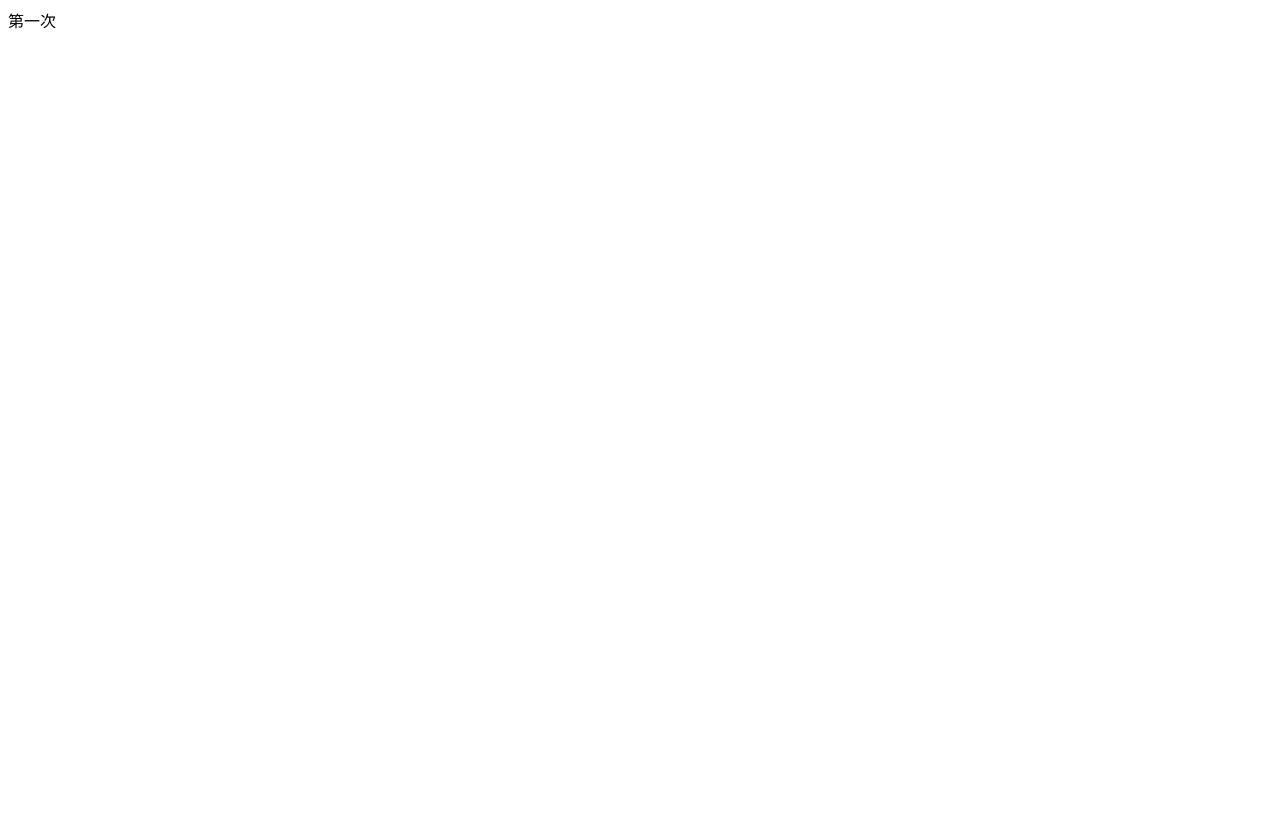
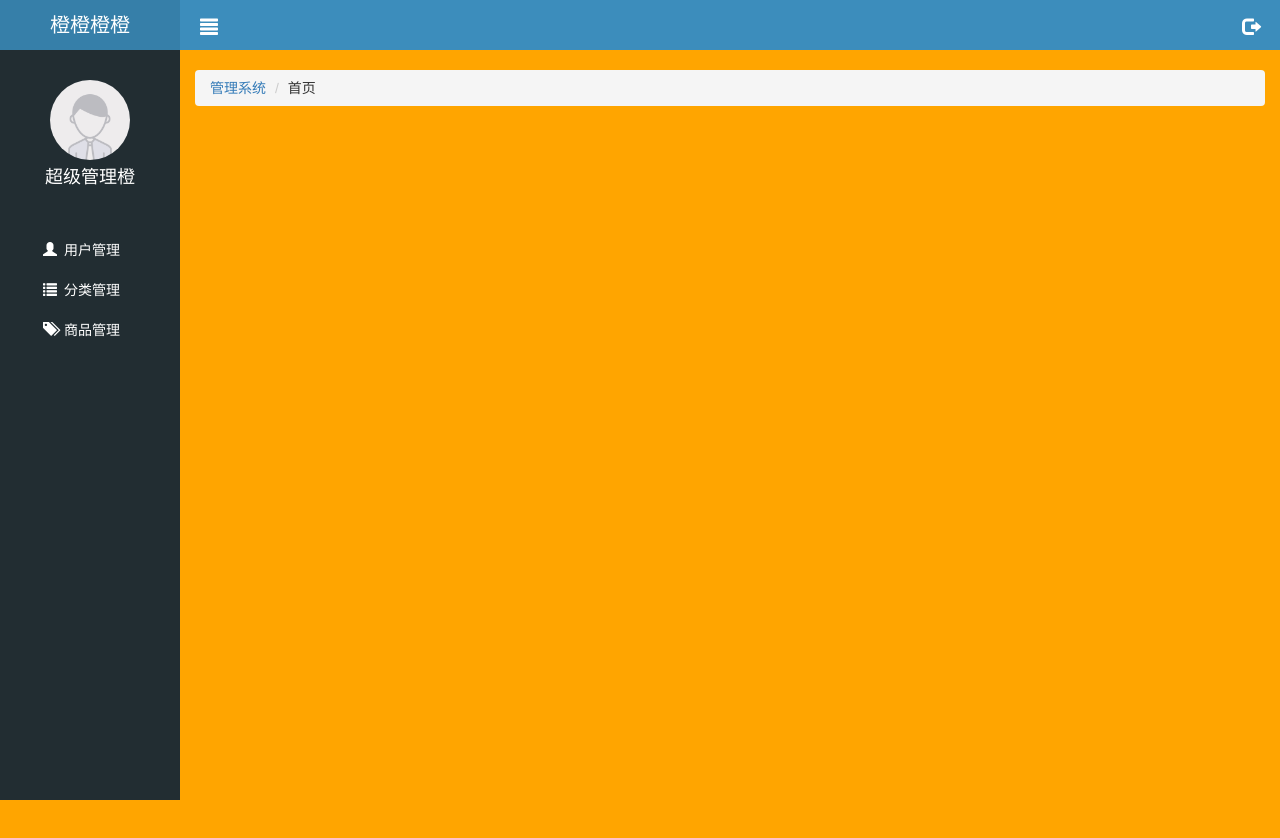
Before and after one commit to cc932636456/ccc_letao, a website: page public/back/index.html in a window 1280 px wide. Shown: the top 838 px of the page. Before the commit the page ends 800 px from the top, so only its background shows below. Drawn offline with Linux system fonts and the light colour scheme.

Commit message:
首页静态完成

```diff
--- a/public/back/css/common.css
+++ b/public/back/css/common.css
@@ -1,12 +1,142 @@
 .body_bg{
     background-color:  #222D32;
 }
+html,body{
+    height: 100%;
+}
+.nav > li > a{
+    margin: 0;
+    padding: 0;
+}
+.nav > li > a:hover, .nav > li > a:focus
+{
+    background-color: transparent;
+}
+a:link,
+a:visited,
+a:hover,
+a:active {
+  text-decoration: none;
+  background-color: none;
+}
+
  .panel-title{
     height: 40px;
     line-height:40px;
     text-align: center;
     font-size: 20px;
 }
+ul{
+    margin:0;
+    padding:0;
+    list-style:none;
+}
 .mt_150{
     margin-top: 150px;
 }
+.mt_20{
+    margin-top:20px;
+}
+.lt_aside{
+    width: 180px;
+    height: 100%;
+    background-color: #222D32;
+    position: fixed;
+    left:0px;
+    top:0px;
+    z-index: 77;
+}
+.brand{
+    height: 50px;
+    background-color: #367FA9;
+    line-height: 50px;
+
+    text-align: center;
+}
+.brand a{
+    color:#fff;
+    text-decoration: none;
+    font-size: 20px;
+
+}
+.user{
+    height: 180px;
+    text-align: center;
+    padding-top: 30px;
+}
+.user img{
+    width: 80px;
+    height: 80px;
+    border-radius: 50% 50%;
+}
+.user p{
+    margin-top:5px;
+    color:#fff;
+    font-size: 18px;
+}
+
+
+.nav li a{
+    height: 40px;
+    line-height: 40px;
+
+
+}
+.nav li a{
+    display: block;
+    padding-left:40px;
+    border-left:3px solid transparent;
+
+
+}
+.nav li a.current{
+    background-color: #1D1F21;
+    border-left:3px solid #069;
+}
+.nav li span{
+    color:#fff
+}
+.nav li i{
+    color:#fff;
+    margin-right:3px;
+}
+.nav .child a{
+    color:#fff;
+    padding-left:60px;
+    display:none;
+}
+
+.lt_main{
+
+    background-color: orange;
+    height:2000PX;
+    padding-left:180px;
+    padding-top:50px;
+
+}
+.lt_topbar{
+    position: fixed;
+    left: 0;
+    top: 0;
+    width: 100%;
+    height: 50px;
+    padding-left:180px;
+    background-color:#3C8DBC;
+
+}
+.icon-left,
+.icon-right{
+    color:#fff;
+    height: 50px;
+    line-height: 50px;
+    font-size:18px;
+}
+.icon-left{
+    padding-left:20px;
+}
+.icon-right{
+    padding-right:20px;
+}
+.lt_main .lt_topbar{
+    display: block;
+}
--- a/public/back/index.html
+++ b/public/back/index.html
@@ -1,12 +1,81 @@
 <!DOCTYPE html>
 <html lang="en">
+
 <head>
     <meta charset="UTF-8">
     <meta name="viewport" content="width=device-width, initial-scale=1.0">
     <meta http-equiv="X-UA-Compatible" content="ie=edge">
     <title>Document</title>
+    <link rel="stylesheet" href="./lib/bootstrap/css/bootstrap.css">
+    <link rel="stylesheet" href="./css/common.css">
+    <link rel="stylesheet" href="./lib/nprogress/nprogress.css">
+    <link rel="stylesheet" href="./lib/bootstrap-validator/css/bootstrapValidator.css">
 </head>
+
 <body>
-    第一次
+
+    <div class="lt_aside">
+        <div class="brand">
+            <a href="#">橙橙橙橙</a>
+        </div>
+        <div class="user">
+            <img src="./images/images/default.png" alt="">
+            <p>超级管理橙</p>
+        </div>
+        <div class="nav">
+
+            <li class="current">
+                <a href="user.html" >
+                    <i class="glyphicon glyphicon-user"></i>
+                    <span>用户管理</span>
+                </a>
+
+            </li>
+            <li>
+                <a href="javascript:;">
+                    <i class="glyphicon glyphicon-list"></i>
+                    <span>分类管理</span>
+                </a>
+                <div class="child">
+                    <a href="first.html">一级分类</a>
+                    <a href="second.html">二级分类</a>
+                </div>
+
+            </li>
+            <li>
+                <a href="product.html">
+                    <i class="glyphicon glyphicon-tags"></i>
+                    <span>商品管理</span>
+                </a>
+            </li>
+        </div>
+    </div>
+    <!-- 右侧 -->
+    <div class="lt_main">
+        <div class="lt_topbar">
+           <a href="">
+                <div class="icon-left pull-left glyphicon glyphicon-align-justify"></div>
+           </a>
+           <a href="">
+                <div class="icon-right pull-right glyphicon glyphicon-log-out"></div>
+           </a>
+
+        </div>
+        <div class="container-fluid">
+                <ol class="breadcrumb mt_20">
+                        <li><a href="#">管理系统</a></li>
+                        <li><a href="#"></a>首页</li>
+
+                      </ol>
+        </div>
+    </div>
+
+    <script src="./lib/jquery/jquery.min.js"></script>
+    <script src="./lib/bootstrap/js/bootstrap.min.js"></script>
+    <script src="./lib/bootstrap-validator/js/bootstrapValidator.min.js"></script>
+    <script src="./lib/nprogress/nprogress.js"></script>
+    <script src="./js/common.js"></script>
+    <script src="./js/login.js"></script>
 </body>
+
 </html>
```
Also changed, not shown: public/back/images/images/default.png (added), public/back/images/images/none.png (added).
